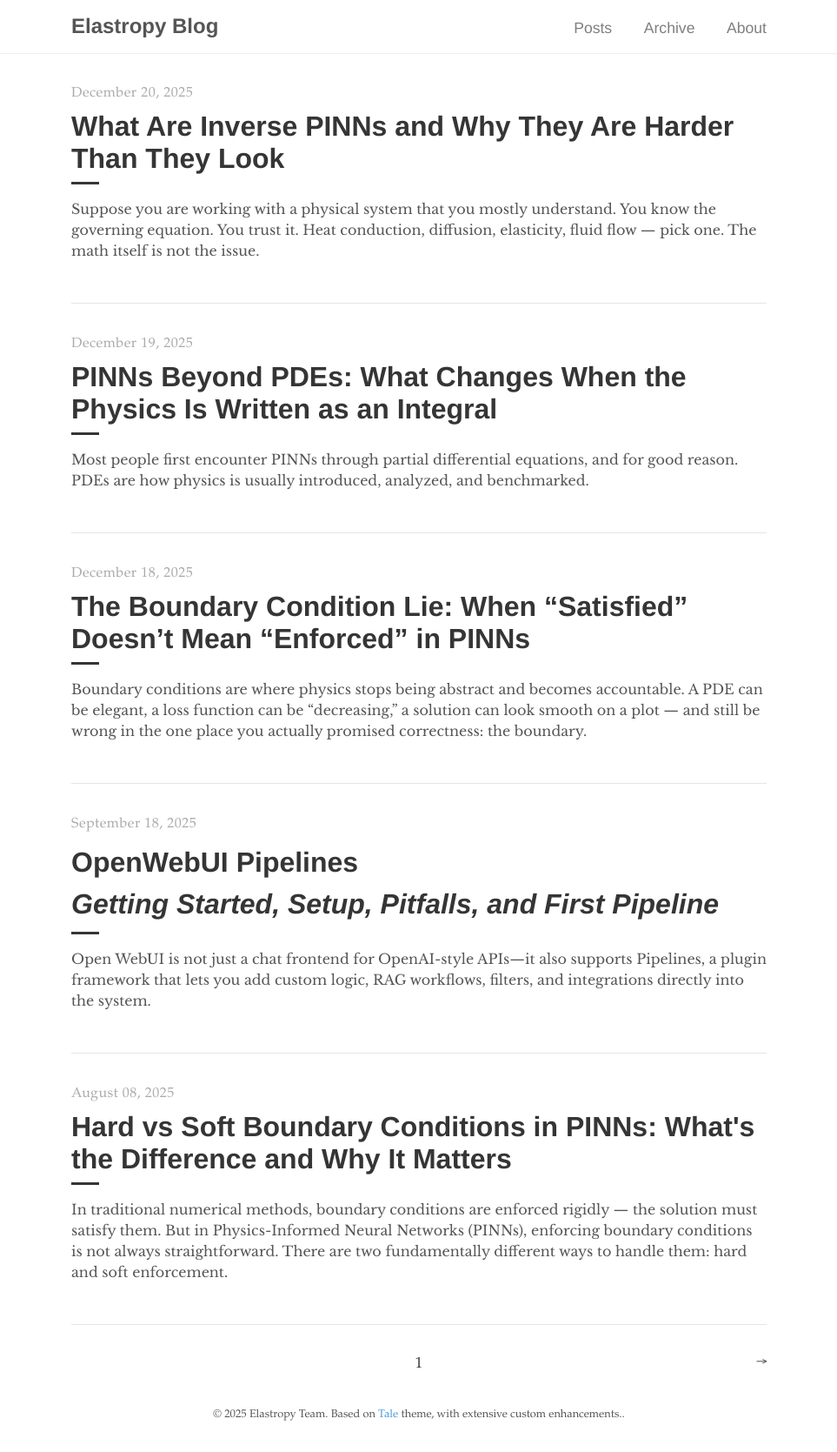
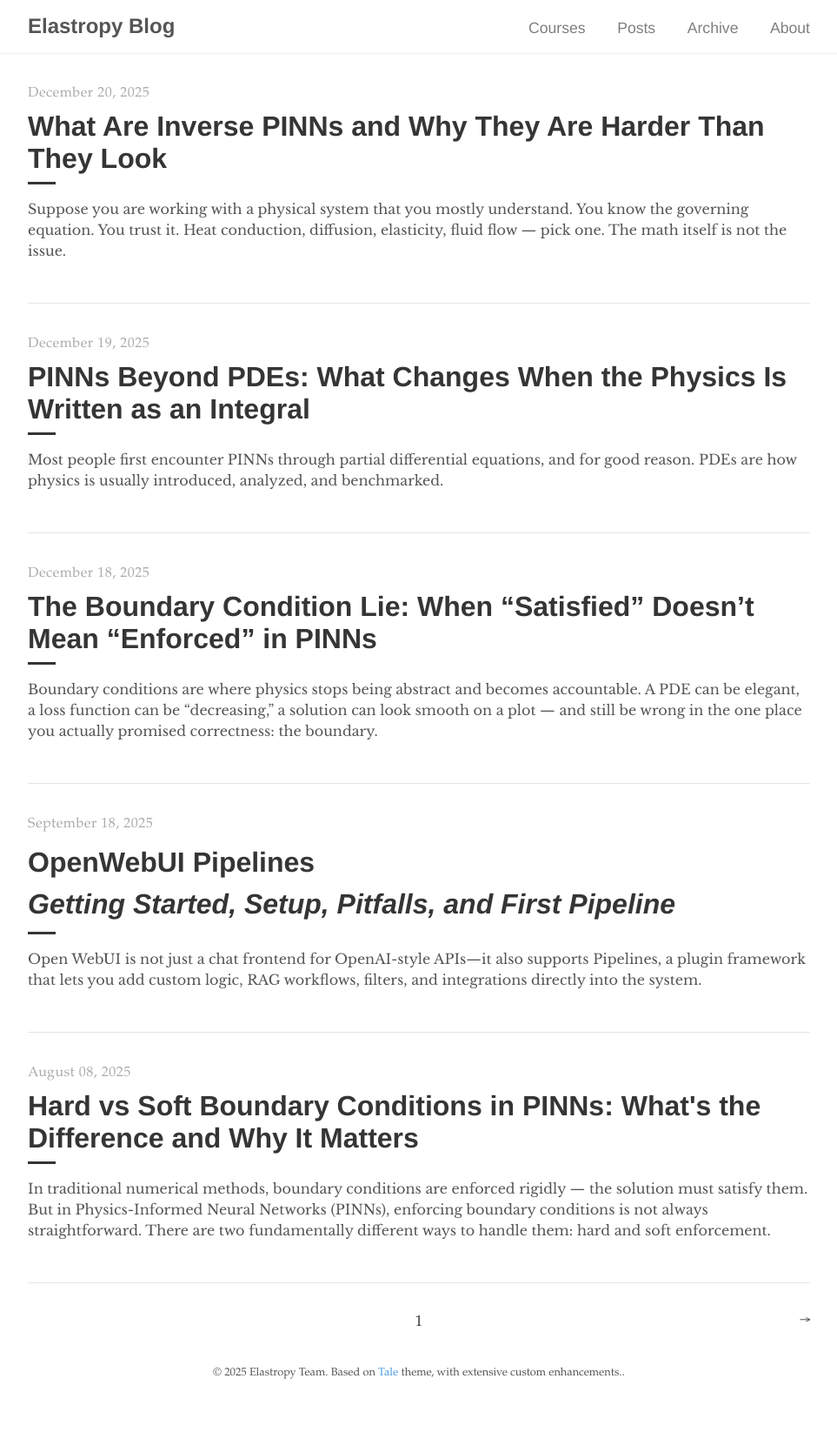
Before and after one commit to tbkopen/epyblog, a Jekyll site: the page built from index.html, in a window 1280 px wide. Shown: the whole page at 87% size, without its empty margins (158-1121 px from the left). Built offline with Jekyll 4.4.1, drawn with Linux system fonts in a browser that asks for light colours; nearby versions of some CDN libraries; the list of posts is cut into pages by our own code; after the commit the page ends 1621 px from its top, so only the background shows below that.

Commit message:
Added courses navbar link and misc css settings

```diff
--- a/_includes/navigation.html
+++ b/_includes/navigation.html
@@ -4,6 +4,7 @@
       <h2 class="nav-title">{{ site.title }}</h2>
     </a>
     <ul>
+      <li><a href="https://www.elastropy.com/products-and-services/deep-dive-courses">Courses</a></li>
       <li><a href="{{ site.baseurl }}/">Posts</a></li>
       <li><a href="{{ '/tags' | prepend: site.baseurl }}">Archive</a></li>
       <li><a href="{{ '/about' | prepend: site.baseurl }}">About</a></li>
--- a/_sass/tale/_layout.scss
+++ b/_sass/tale/_layout.scss
@@ -126,3 +126,15 @@ footer {
     font-size: .8rem;
   }
 }
+
+/* Added this on 2025-Dec-21 */
+/* Intentionally constrained for readability; desktop override can safely go to ~900px */
+@media (min-width: 1000px) {
+  .container,
+  main,
+  footer,
+  .nav-container {
+    max-width: 900px;
+    width: 88%;
+  }
+}
```
